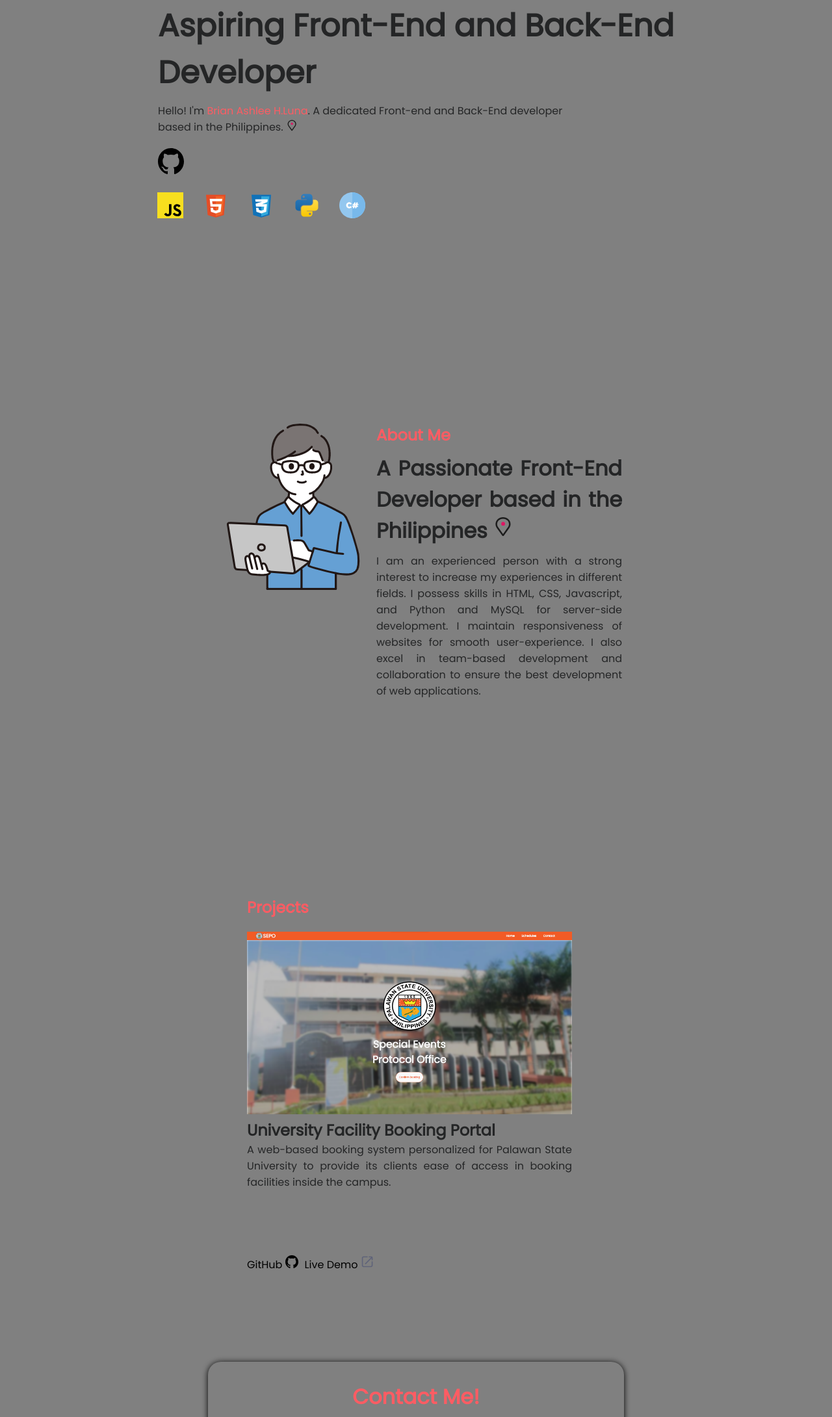
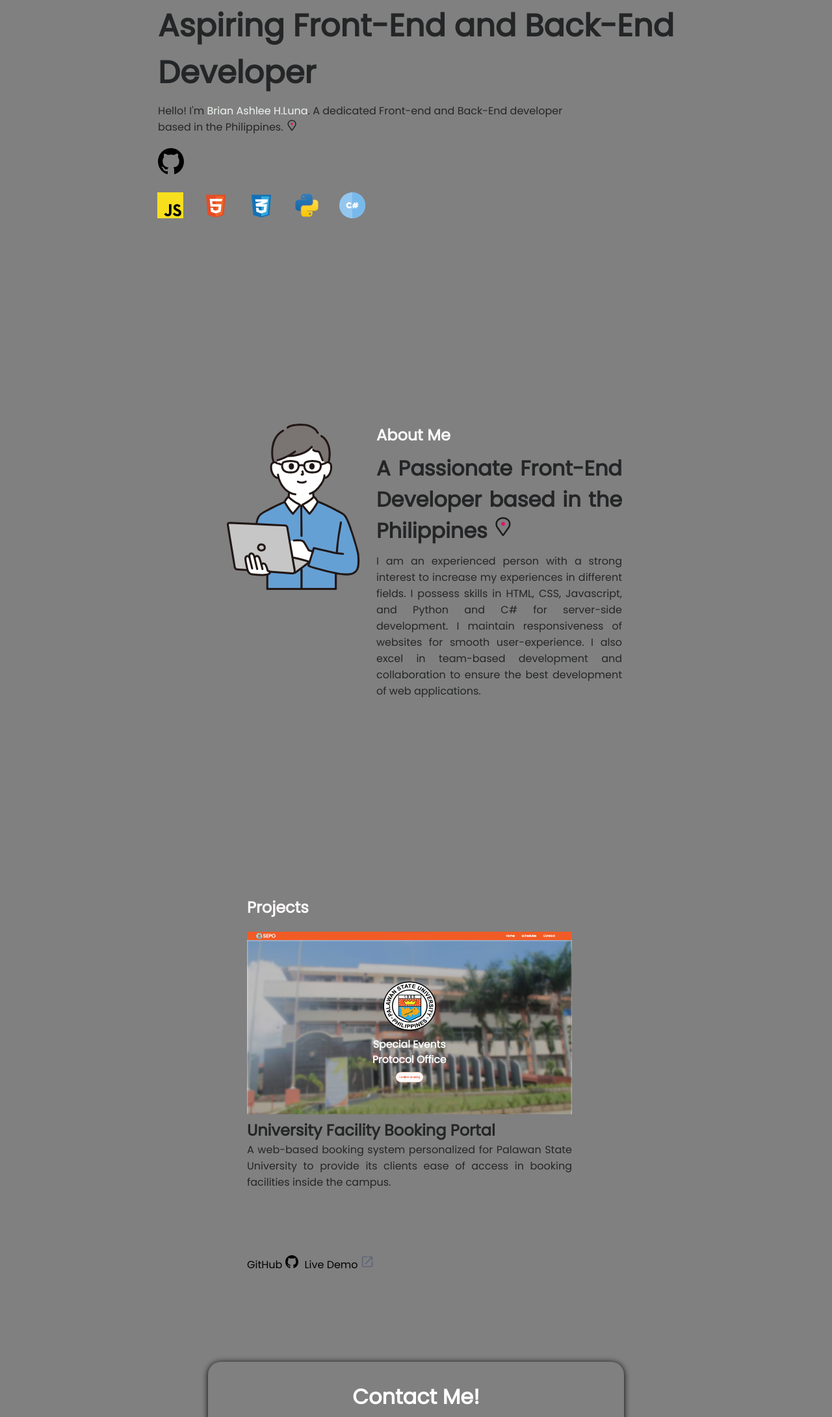
Before and after one commit to akrinkimimoto/mysecondpot, a plain HTML site: page rysh-dev-portfolio.github.io-master/rysh-dev-portfolio.github.io-master/index.html in a window 1280 px wide. Shown: the part 331-2512 px from the top of the page at 65% size. Drawn offline with nearby package versions, Linux system fonts and the light colour scheme.

Commit message:
isc
css and index

```diff
--- a/rysh-dev-portfolio.github.io-master/rysh-dev-portfolio.github.io-master/index.html
+++ b/rysh-dev-portfolio.github.io-master/rysh-dev-portfolio.github.io-master/index.html
@@ -56,7 +56,7 @@
             <div class="about-right" data-aos="fade-left" >
                 <h2>About Me</h2>
                 <h1>A Passionate Front-End Developer based in the Philippines <object data="files/location-svgrepo-com.svg" width="35px" height="35px"></object></h1>
-                <p>I am an experienced person with a strong interest to increase my experiences in different fields. I possess skills in HTML, CSS, Javascript, and Python and MySQL for server-side development. I maintain responsiveness of websites for smooth user-experience. I also excel in team-based development and collaboration to ensure the best development of web applications.</p>
+                <p>I am an experienced person with a strong interest to increase my experiences in different fields. I possess skills in HTML, CSS, Javascript, and Python and C# for server-side development. I maintain responsiveness of websites for smooth user-experience. I also excel in team-based development and collaboration to ensure the best development of web applications.</p>
             </div>
         </div>
     </div>
@@ -71,7 +71,7 @@
                     <h2>University Facility Booking Portal</h2>
                     <p>A web-based booking system personalized for Palawan State University to provide its clients ease of access in booking facilities inside the campus.</p>
                     <div class="project-1-link">
-                        <a href="https://github.com/raishudesu/UFBP.github.io" target="_blank">GitHub <object data="files/github-142-svgrepo-com.svg" width="20px" height="20px"></object></a>
+                        <a href="https://github.com/akrinkimimoto/ECOM-DEV" target="_blank">GitHub <object data="files/github-142-svgrepo-com.svg" width="20px" height="20px"></object></a>
                         <a href="https://raishudesu.github.io/UFBP.github.io/" target="_blank">Live Demo <object data="files/share-svgrepo-com.svg" width="20px" height="20px"></object></a>
                     </div>
                 </div>
--- a/rysh-dev-portfolio.github.io-master/rysh-dev-portfolio.github.io-master/style.css
+++ b/rysh-dev-portfolio.github.io-master/rysh-dev-portfolio.github.io-master/style.css
@@ -90,7 +90,7 @@ nav ul li a {
   justify-items: center;
 }
 .header-left p span {
-  color: #fd5c63;
+  color: #eff5f0;
 }
 .header-left h1 {
   font-size: 3em;
@@ -169,7 +169,7 @@ nav ul li a {
   width: 30%;
 }
 .about-right h2 {
-  color: #fd5c63;
+  color: #f8f7f7;
 }
 .about-right h2,
 h1,
@@ -192,7 +192,7 @@ p {
   align-content: center;
 }
 .projects-heading {
-  color: #fd5c63;
+  color: #fcf9f9;
   margin-bottom: 20px;
 }
 .project-1 {
@@ -256,7 +256,7 @@ p {
   align-content: center;
 }
 .form-container h1 {
-  color: #fd5c63;
+  color: #ffffff;
   text-align: center;
 }
 
@@ -295,7 +295,7 @@ textarea {
   width: 100%;
   border: none;
   padding: 10px;
-  background: #fd5c63;
+  background: #000000;
   color: white;
   border-radius: 10px;
   cursor: pointer;
@@ -317,7 +317,7 @@ textarea:focus {
   text-align: center;
 }
 .contacts-container-right h1 {
-  color: #fd5c63;
+  color: #fffdfe;
 }
 .contact-options {
   margin-top: 50px;
```
